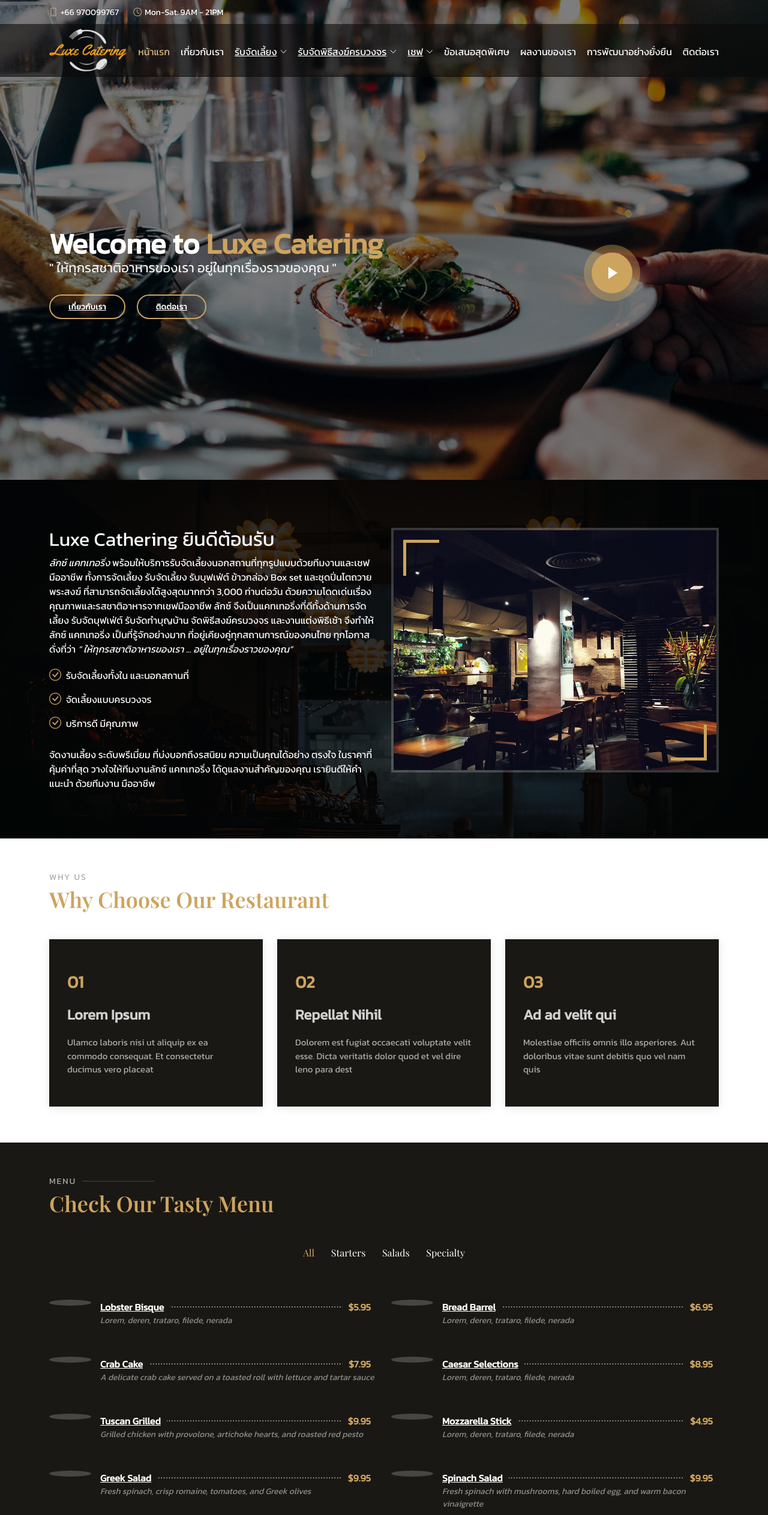
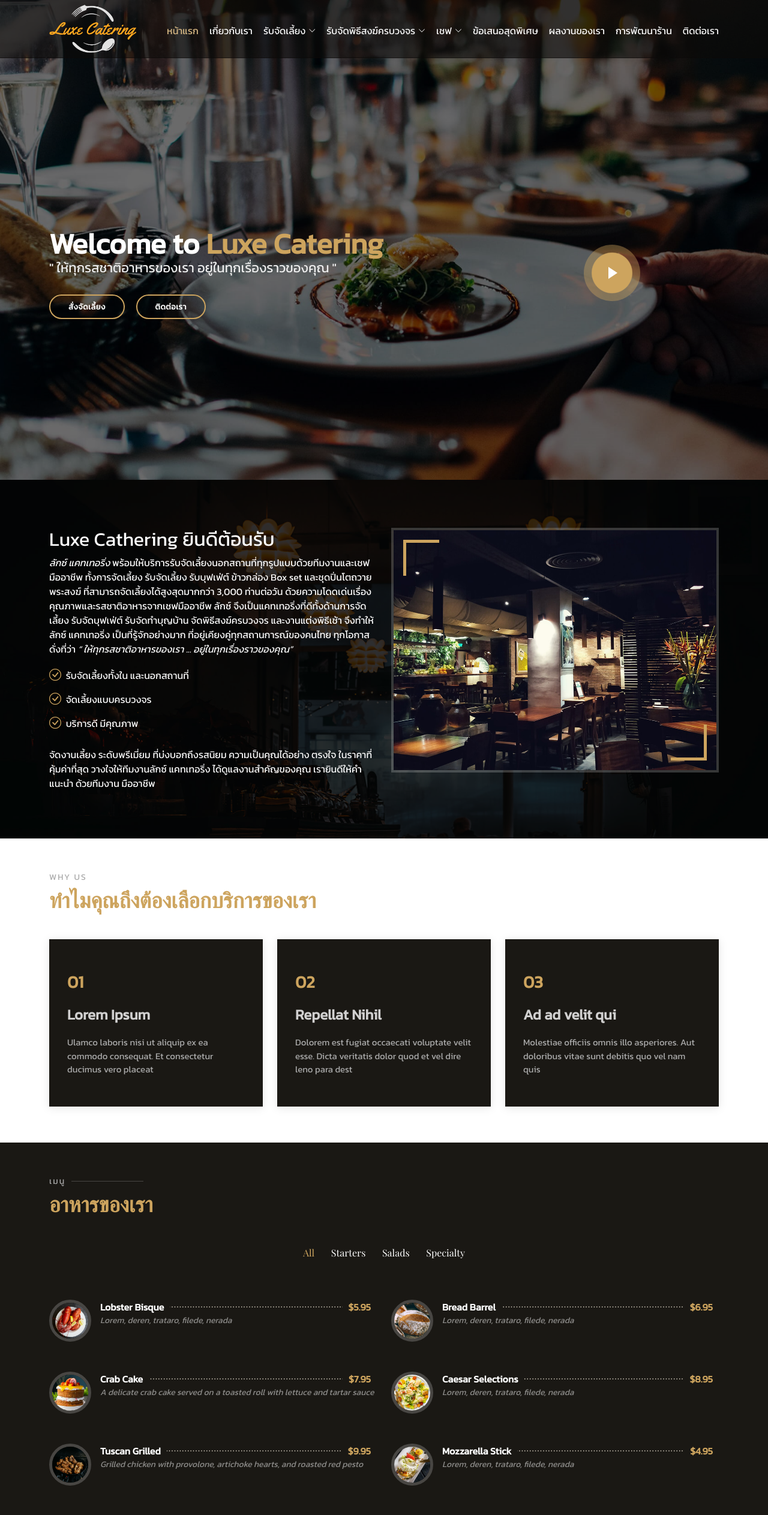
Before and after one commit to ArayaPloy/Luxe_Cathering, a plain HTML site: page Project_Luxe_Cathering/index.html in a window 1280 px wide. Shown: the top 2526 px of the page at 60% size. Drawn offline with nearby package versions, Linux system fonts and the light colour scheme; files whose address does not match are found by name.

Commit message:
5/10/66 ล่าสุด

```diff
--- a/Project_Luxe_Cathering/index.html
+++ b/Project_Luxe_Cathering/index.html
@@ -34,7 +34,7 @@
 </head>
 
 <body>
-    <!-- ======= Top Bar Brand======= -->
+    <!-- ======= Top Bar Brand=======
     <div id="topbar" class="d-flex align-items-center fixed-top">
         <div class="container d-flex justify-content-center justify-content-md-between">
 
@@ -45,7 +45,7 @@
 
         </div>
     </div>
-    <!-- ======= Top Bar Brand======= -->
+     ======= Top Bar Brand======= -->
 
     <!-- ======= Header ======= -->
     <header id="header" class="fixed-top d-flex align-items-center">
@@ -59,9 +59,10 @@
             <!-- nav menu -->
             <nav id="navbar" class="navbar order-last order-lg-0">
                 <ul>
-                    <li><a class="nav-link scrollto active" href="#">หน้าแรก</a></li>
-                    <li><a class="nav-link scrollto" href="#">เกี่ยวกับเรา</a></li>
-                    <li class="dropdown"><a href="#"><span>รับจัดเลี้ยง</span> <i class="bi bi-chevron-down"></i></a>
+                    <li><a class="nav-link scrollto active" href="#hero">หน้าแรก</a></li>
+                    <li><a class="nav-link scrollto" href="#about">เกี่ยวกับเรา</a></li>
+                    <li class="dropdown"><a href="#menu"><span>รับจัดเลี้ยง</span> <i
+                                class="bi bi-chevron-down"></i></a>
                         <ul>
                             <li class="dropdown"><a href="#"><span>จัดเลี้ยงในสถานที่</span> <i
                                         class="bi bi-chevron-right"></i></a>
@@ -92,7 +93,7 @@
                             </li>
                         </ul>
                     </li>
-                    <li class="dropdown"><a href="#"><span>รับจัดพิธีสงฆ์ครบวงจร</span> <i
+                    <li class="dropdown"><a href="#specials"><span>รับจัดพิธีสงฆ์ครบวงจร</span> <i
                                 class="bi bi-chevron-down"></i></a>
                         <ul>
                             <li><a href="#">จัดพิธีสงฆ์พรีเมียมครบวงจร</a></li>
@@ -100,16 +101,16 @@
                             <li><a href="#">สังฆทานงานบุญ</a></li>
                         </ul>
                     </li>
-                    <li class="dropdown"><a href="#"><span>เชฟ</span> <i class="bi bi-chevron-down"></i></a>
+                    <li class="dropdown"><a href="#chefs"><span>เชฟ</span> <i class="bi bi-chevron-down"></i></a>
                         <ul>
                             <li><a href="#">เชฟคนไทย</a></li>
                             <li><a href="#">เชฟคนต่างชาติ</a></li>
                         </ul>
                     </li>
-                    <li><a class="nav-link scrollto" href="#">ข้อเสนอสุดพิเศษ</a></li>
-                    <li><a class="nav-link scrollto" href="#">ผลงานของเรา</a></li>
-                    <li><a class="nav-link scrollto" href="#">การพัฒนาอย่างยั่งยืน</a></li>
-                    <li><a class="nav-link scrollto" href="#">ติดต่อเรา</a></li>
+                    <li><a class="nav-link scrollto" href="#events">ข้อเสนอสุดพิเศษ</a></li>
+                    <li><a class="nav-link scrollto" href="#gallery">ผลงานของเรา</a></li>
+                    <li><a class="nav-link scrollto" href="#">การพัฒนาร้าน</a></li>
+                    <li><a class="nav-link scrollto" href="#contact">ติดต่อเรา</a></li>
                 </ul>
                 <i class="bi bi-list mobile-nav-toggle"></i>
             </nav>
@@ -128,8 +129,8 @@
                     <h2>" ให้ทุกรสชาติอาหารของเรา อยู่ในทุกเรื่องราวของคุณ "</h2>
 
                     <div class="btns">
-                        <a href="#menu" class="btn-menu animated fadeInUp scrollto">เกี่ยวกับเรา</a>
-                        <a href="#book-a-table" class="btn-book animated fadeInUp scrollto">ติดต่อเรา</a>
+                        <a href="#menu" class="btn-menu animated fadeInUp scrollto">สั่งจัดเลี้ยง</a>
+                        <a href="#contact" class="btn-book animated fadeInUp scrollto">ติดต่อเรา</a>
                     </div>
                 </div>
                 <div class="col-lg-4 d-flex align-items-center justify-content-center position-relative"
@@ -156,11 +157,16 @@
                     <div class="col-lg-6 pt-4 pt-lg-0 order-2 order-lg-1 content" id="p-1">
                         <h2>Luxe Cathering ยินดีต้อนรับ</h2>
                         <p>
-                            <i>ลักซ์ แคทเทอริ่ง</i> พร้อมให้บริการรับจัดเลี้ยงนอกสถานที่ทุกรูปแบบด้วยทีมงานและเชฟมืออาชีพ ทั้งการจัดเลี้ยง
-                             รับจัดเลี้ยง รับบุฟเฟ่ต์ ข้าวกล่อง Box set และชุดปิ่นโตถวายพระสงฆ์  ที่สามารถจัดเลี้ยงได้สูงสุดมากกว่า
-                             3,000 ท่านต่อวัน ด้วยความโดดเด่นเรื่องคุณภาพและรสชาติอาหารจากเชฟมืออาชีพ ลักซ์ จึงเป็นแคทเทอริ่งที่ดีทั้งด้านการจัดเลี้ยง รับจัดบุฟเฟ่ต์
-                             รับจัดทำบุญบ้าน จัดพิธีสงฆ์ครบวงจร  และงานแต่งพิธีเช้า จึงทำให้ ลักซ์ แคทเทอริ่ง เป็นที่รู้จักอย่างมาก
-                             ที่อยู่เคียงคู่ทุกสถานการณ์ของคนไทย  ทุกโอกาส  ดั่งที่ว่า <i>“ ให้ทุกรสชาติอาหารของเรา ... อยู่ในทุกเรื่องราวของคุณ”</i>
+                            <i>ลักซ์ แคทเทอริ่ง</i>
+                            พร้อมให้บริการรับจัดเลี้ยงนอกสถานที่ทุกรูปแบบด้วยทีมงานและเชฟมืออาชีพ ทั้งการจัดเลี้ยง
+                            รับจัดเลี้ยง รับบุฟเฟ่ต์ ข้าวกล่อง Box set และชุดปิ่นโตถวายพระสงฆ์
+                            ที่สามารถจัดเลี้ยงได้สูงสุดมากกว่า
+                            3,000 ท่านต่อวัน ด้วยความโดดเด่นเรื่องคุณภาพและรสชาติอาหารจากเชฟมืออาชีพ ลักซ์
+                            จึงเป็นแคทเทอริ่งที่ดีทั้งด้านการจัดเลี้ยง รับจัดบุฟเฟ่ต์
+                            รับจัดทำบุญบ้าน จัดพิธีสงฆ์ครบวงจร และงานแต่งพิธีเช้า จึงทำให้ ลักซ์ แคทเทอริ่ง
+                            เป็นที่รู้จักอย่างมาก
+                            ที่อยู่เคียงคู่ทุกสถานการณ์ของคนไทย ทุกโอกาส ดั่งที่ว่า <i>“ ให้ทุกรสชาติอาหารของเรา ...
+                                อยู่ในทุกเรื่องราวของคุณ”</i>
                         </p>
                         <ul>
                             <li><i class="bi bi-check-circle"></i> รับจัดเลี้ยงทั้งใน และนอกสถานที่</li>
@@ -168,7 +174,8 @@
                             <li><i class="bi bi-check-circle"></i> บริการดี มีคุณภาพ</li>
                         </ul>
                         <p>
-                            จัดงานเลี้ยง ระดับพรีเมี่ยม ที่บ่งบอกถึงรสนิยม ความเป็นคุณได้อย่าง ตรงใจ ในราคาที่คุ้มค่าที่สุด
+                            จัดงานเลี้ยง ระดับพรีเมี่ยม ที่บ่งบอกถึงรสนิยม ความเป็นคุณได้อย่าง ตรงใจ
+                            ในราคาที่คุ้มค่าที่สุด
                             วางใจให้ทีมงานลักซ์ แคทเทอริ่ง ได้ดูแลงานสำคัญของคุณ เรายินดีให้คำแนะนำ ด้วยทีมงาน มืออาชีพ
                         </p>
                     </div>
@@ -183,7 +190,7 @@
 
                 <div class="section-title">
                     <h2>Why Us</h2>
-                    <p>Why Choose Our Restaurant</p>
+                    <p>ทำไมคุณถึงต้องเลือกบริการของเรา</p>
                 </div>
 
                 <div class="row">
@@ -225,8 +232,8 @@
             <div class="container" data-aos="fade-up">
 
                 <div class="section-title">
-                    <h2>Menu</h2>
-                    <p>Check Our Tasty Menu</p>
+                    <h2>เมนู</h2>
+                    <p>อาหารของเรา</p>
                 </div>
 
                 <div class="row" data-aos="fade-up" data-aos-delay="100">
@@ -243,7 +250,7 @@
                 <div class="row menu-container" data-aos="fade-up" data-aos-delay="200">
 
                     <div class="col-lg-6 menu-item filter-starters">
-                        <img src="assets/img/menu/lobster-bisque.jpg" class="menu-img" alt="">
+                        <img src="./img/menu/lobster-bisque.jpg" class="menu-img" alt="">
                         <div class="menu-content">
                             <a href="#">Lobster Bisque</a><span>$5.95</span>
                         </div>
@@ -253,7 +260,7 @@
                     </div>
 
                     <div class="col-lg-6 menu-item filter-specialty">
-                        <img src="assets/img/menu/bread-barrel.jpg" class="menu-img" alt="">
+                        <img src="./img/menu/bread-barrel.jpg" class="menu-img" alt="">
                         <div class="menu-content">
                             <a href="#">Bread Barrel</a><span>$6.95</span>
                         </div>
@@ -263,7 +270,7 @@
                     </div>
 
                     <div class="col-lg-6 menu-item filter-starters">
-                        <img src="assets/img/menu/cake.jpg" class="menu-img" alt="">
+                        <img src="./img/menu/cake.jpg" class="menu-img" alt="">
                         <div class="menu-content">
                             <a href="#">Crab Cake</a><span>$7.95</span>
                         </div>
@@ -273,7 +280,7 @@
                     </div>
 
                     <div class="col-lg-6 menu-item filter-salads">
-                        <img src="assets/img/menu/caesar.jpg" class="menu-img" alt="">
+                        <img src="./img/menu/caesar.jpg" class="menu-img" alt="">
                         <div class="menu-content">
                             <a href="#">Caesar Selections</a><span>$8.95</span>
                         </div>
@@ -283,7 +290,7 @@
                     </div>
 
                     <div class="col-lg-6 menu-item filter-specialty">
-                        <img src="assets/img/menu/tuscan-grilled.jpg" class="menu-img" alt="">
+                        <img src="./img/menu/tuscan-grilled.jpg" class="menu-img" alt="">
                         <div class="menu-content">
                             <a href="#">Tuscan Grilled</a><span>$9.95</span>
                         </div>
@@ -293,7 +300,7 @@
                     </div>
 
                     <div class="col-lg-6 menu-item filter-starters">
-                        <img src="assets/img/menu/mozzarella.jpg" class="menu-img" alt="">
+                        <img src="./img/menu/mozzarella.jpg" class="menu-img" alt="">
                         <div class="menu-content">
                             <a href="#">Mozzarella Stick</a><span>$4.95</span>
                         </div>
@@ -303,7 +310,7 @@
                     </div>
 
                     <div class="col-lg-6 menu-item filter-salads">
-                        <img src="assets/img/menu/greek-salad.jpg" class="menu-img" alt="">
+                        <img src="./img/menu/greek-salad.jpg" class="menu-img" alt="">
                         <div class="menu-content">
                             <a href="#">Greek Salad</a><span>$9.95</span>
                         </div>
@@ -313,7 +320,7 @@
                     </div>
 
                     <div class="col-lg-6 menu-item filter-salads">
-                        <img src="assets/img/menu/spinach-salad.jpg" class="menu-img" alt="">
+                        <img src="./img/menu/spinach-salad.jpg" class="menu-img" alt="">
                         <div class="menu-content">
                             <a href="#">Spinach Salad</a><span>$9.95</span>
                         </div>
@@ -323,7 +330,7 @@
                     </div>
 
                     <div class="col-lg-6 menu-item filter-specialty">
-                        <img src="assets/img/menu/lobster-roll.jpg" class="menu-img" alt="">
+                        <img src="./img/menu/lobster-roll.jpg" class="menu-img" alt="">
                         <div class="menu-content">
                             <a href="#">Lobster Roll</a><span>$12.95</span>
                         </div>
@@ -380,7 +387,7 @@
                                             quaerat quos qui similique accusamus nostrum rem vero</p>
                                     </div>
                                     <div class="col-lg-4 text-center order-1 order-lg-2">
-                                        <img src="assets/img/specials-1.png" alt="" class="img-fluid">
+                                        <img src="./img/specials-1.png" alt="" class="img-fluid">
                                     </div>
                                 </div>
                             </div>
@@ -396,7 +403,7 @@
                                             madirna desera vafle de nideran pal</p>
                                     </div>
                                     <div class="col-lg-4 text-center order-1 order-lg-2">
-                                        <img src="assets/img/specials-2.png" alt="" class="img-fluid">
+                                        <img src="./img/specials-2.png" alt="" class="img-fluid">
                                     </div>
                                 </div>
                             </div>
@@ -413,7 +420,7 @@
                                             Soluta et harum voluptatem optio quae</p>
                                     </div>
                                     <div class="col-lg-4 text-center order-1 order-lg-2">
-                                        <img src="assets/img/specials-3.png" alt="" class="img-fluid">
+                                        <img src="./img/specials-3.png" alt="" class="img-fluid">
                                     </div>
                                 </div>
                             </div>
@@ -429,7 +436,7 @@
                                             quia a laborum inventore</p>
                                     </div>
                                     <div class="col-lg-4 text-center order-1 order-lg-2">
-                                        <img src="assets/img/specials-4.png" alt="" class="img-fluid">
+                                        <img src="./img/specials-4.png" alt="" class="img-fluid">
                                     </div>
                                 </div>
                             </div>
@@ -444,7 +451,7 @@
                                             quibusdam amet. Occaecati sed est sint aut vitae molestiae voluptate vel</p>
                                     </div>
                                     <div class="col-lg-4 text-center order-1 order-lg-2">
-                                        <img src="assets/img/specials-5.png" alt="" class="img-fluid">
+                                        <img src="img/specials-5.png" alt="" class="img-fluid">
                                     </div>
                                 </div>
                             </div>
@@ -470,7 +477,7 @@
                         <div class="swiper-slide">
                             <div class="row event-item">
                                 <div class="col-lg-6">
-                                    <img src="assets/img/event-birthday.jpg" class="img-fluid" alt="">
+                                    <img src="./img/event-birthday.jpg" class="img-fluid" alt="">
                                 </div>
                                 <div class="col-lg-6 pt-4 pt-lg-0 content">
                                     <h3>Birthday Parties</h3>
@@ -502,7 +509,7 @@
                         <div class="swiper-slide">
                             <div class="row event-item">
                                 <div class="col-lg-6">
-                                    <img src="assets/img/event-private.jpg" class="img-fluid" alt="">
+                                    <img src="./img/event-private.jpg" class="img-fluid" alt="">
                                 </div>
                                 <div class="col-lg-6 pt-4 pt-lg-0 content">
                                     <h3>Private Parties</h3>
@@ -534,7 +541,7 @@
                         <div class="swiper-slide">
                             <div class="row event-item">
                                 <div class="col-lg-6">
-                                    <img src="assets/img/event-custom.jpg" class="img-fluid" alt="">
+                                    <img src="./img/event-custom.jpg" class="img-fluid" alt="">
                                 </div>
                                 <div class="col-lg-6 pt-4 pt-lg-0 content">
                                     <h3>Custom Parties</h3>
@@ -650,7 +657,7 @@
                                     risus at semper.
                                     <i class="bx bxs-quote-alt-right quote-icon-right"></i>
                                 </p>
-                                <img src="assets/img/testimonials/testimonials-1.jpg" class="testimonial-img" alt="">
+                                <img src="./img/testimonials/testimonials-1.jpg" class="testimonial-img" alt="">
                                 <h3>Saul Goodman</h3>
                                 <h4>Ceo &amp; Founder</h4>
                             </div>
--- a/Project_Luxe_Cathering/style_luxe.css
+++ b/Project_Luxe_Cathering/style_luxe.css
@@ -1,6 +1,11 @@
 /*--------------------------------------------------------------
 # General
 --------------------------------------------------------------*/
+*{
+    margin: 0;
+    padding: 0;
+    text-decoration: none !important;
+}
 body {
     font-family: 'Kanit', sans-serif !important;
     background-color: #0c0b09;
@@ -20,7 +25,7 @@ a:hover {
 /*--------------------------------------------------------------
 # Top Bar-start
 --------------------------------------------------------------*/
-/* CSS สำหรับ topbar ให้มีการซ่อนเมื่อ scroll ลง */
+/* CSS สำหรับ topbar ให้มีการซ่อนเมื่อ scroll ลง
 #topbar {
     height: 40px;
     font-size: 14px;
@@ -28,10 +33,9 @@ a:hover {
     z-index: 996;
 }
 
-/* ส่วนที่ต้องการซ่อน top bar เมื่อ scroll ลง */
+/* ส่วนที่ต้องการซ่อน top bar เมื่อ scroll ลง
 #topbar.topbar-scrolled {
     top: -40px;
-    /* ซ่อน top bar ด้านบน */
 }
 
 #topbar .contact-info i {
@@ -43,7 +47,7 @@ a:hover {
     padding-left: 5px;
     color: #fff;
 }
-/*--------------------------------------------------------------
+--------------------------------------------------------------
 # Top Bar-end
 --------------------------------------------------------------*/
 
@@ -56,7 +60,7 @@ a:hover {
     transition: all 0.5s;
     z-index: 997;
     padding: 8px 0;
-    top: 40px;
+    top: 0px;
 }
 
 #header.header-scrolled {
@@ -66,7 +70,7 @@ a:hover {
 }
 
 #header .logo img {
-    max-height: 100px;
+    height: 80px;
 }
 
 /*--------------------------------------------------------------
@@ -74,11 +78,8 @@ a:hover {
 --------------------------------------------------------------*/
 
 /*--------------------------------------------------------------
-# Navigation Menu
+# Navigation Menu  /  Desktop Navigation
 --------------------------------------------------------------*/
-/*
-  Desktop Navigation
-*/
 .navbar {
     padding: 0;
 }
@@ -295,7 +296,7 @@ a:hover {
 #hero {
     width: 100%;
     height: 100vh;
-    background: url("./img/hero-bg.jpg") top center;
+    background: url("./img/hero-bg-new.jpg") top center;
     background-size: cover;
     position: relative;
     padding: 0;
```
Also changed, not shown: Project_Luxe_Cathering/img/hero-bg-new.jpg (added).
